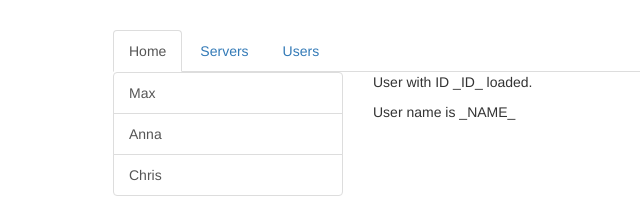
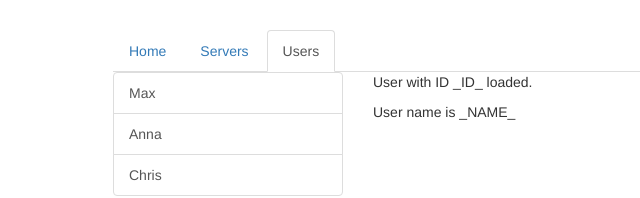
Before and after one commit to keepprogress/angular-with-maxmillion-routing-start, an Angular app: page /users in a window 1280 px wide. Shown: the top 198 px of the page, without its empty margins (152-792 px from the left). Built offline with nearby package versions, Linux system fonts and the light colour scheme.

Commit message:
sec 11. 130.Navigating Programmatically

```diff
--- a/src/app/app.component.html
+++ b/src/app/app.component.html
@@ -2,9 +2,16 @@
   <div class="row">
     <div class="col-xs-12 col-sm-10 col-md-8 col-sm-offset-1 col-md-offset-2">
       <ul class="nav nav-tabs">
-        <li role="presentation" class="active"><a routerLink="/">Home</a></li>
-        <li role="presentation"><a routerLink="servers">Servers</a></li>
-        <li role="presentation"><a [routerLink]="['users']">Users</a></li>
+        <li role="presentation"
+            routerLinkActive="active"
+            [routerLinkActiveOptions]="{exact:true}">
+          <a routerLink="/">Home</a></li>
+        <li role="presentation"
+            routerLinkActive="active">
+          <a routerLink="servers">Servers</a></li>
+        <li role="presentation"
+            routerLinkActive="active">
+          <a [routerLink]="['users']">Users</a></li>
       </ul>
     </div>
   </div>
```
